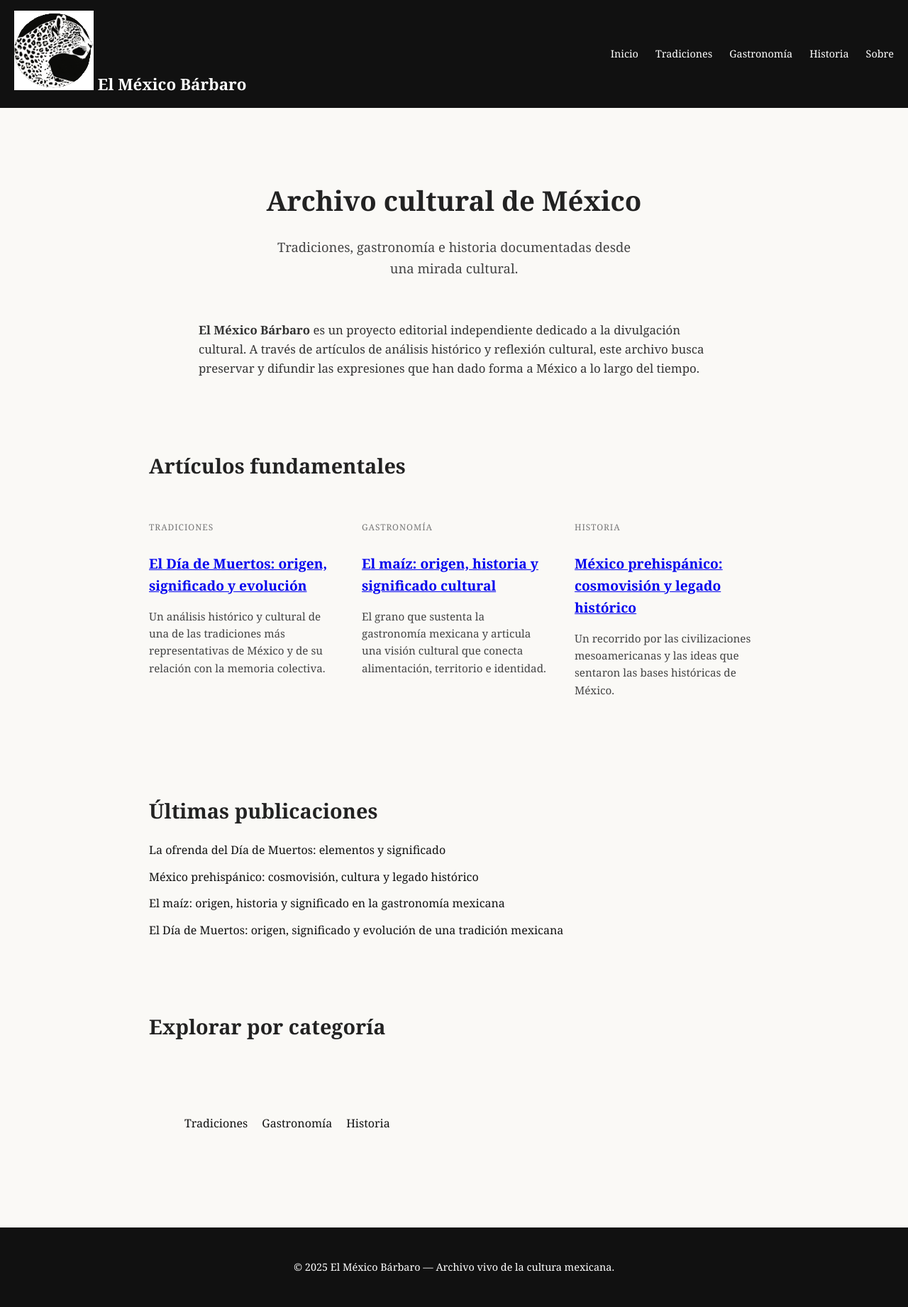
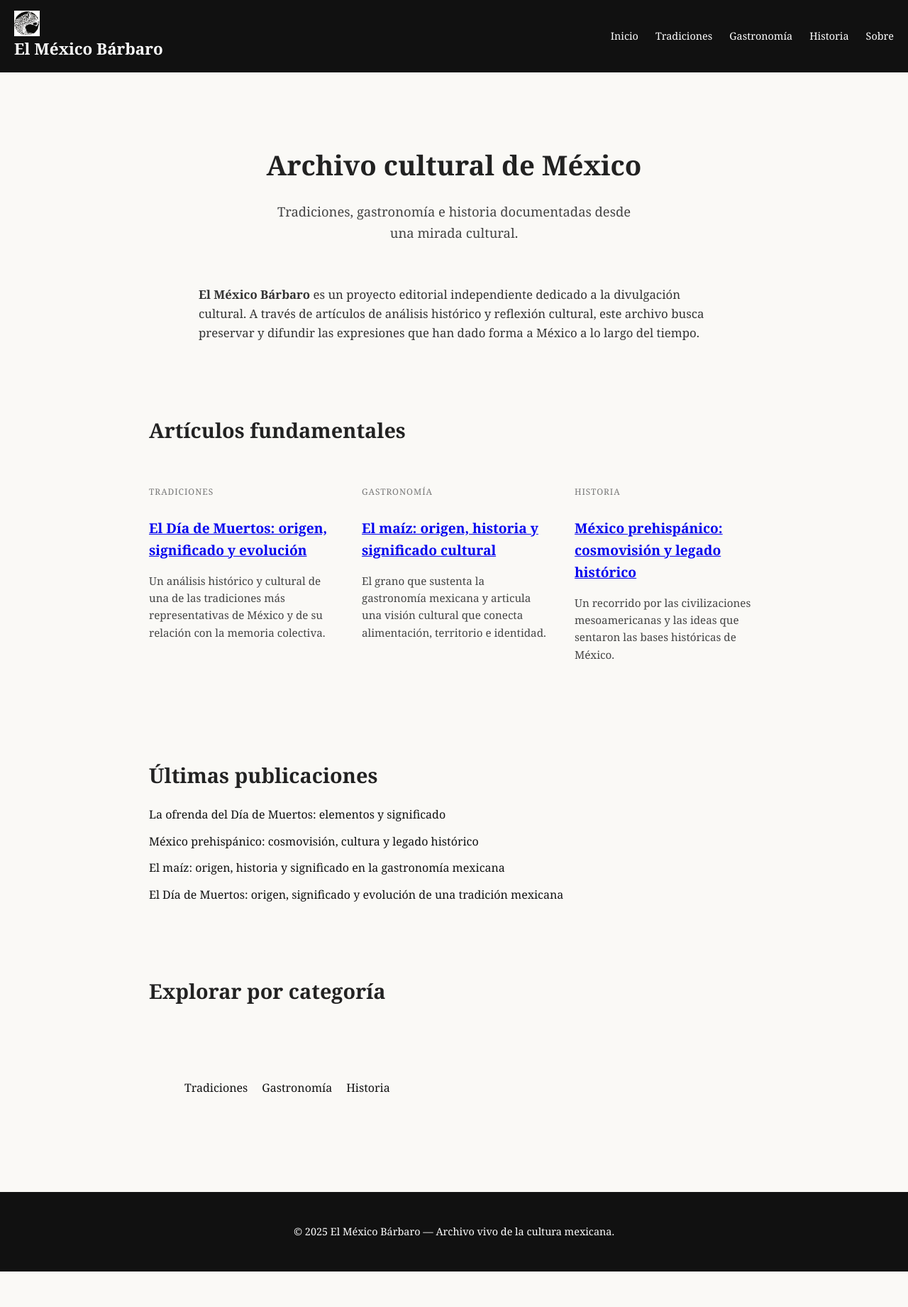
Before and after one commit to elbracamonte/elbracamonte.github.io, a Jekyll site: the page built from index.html, in a window 1280 px wide. Shown: the whole page at 71% size. Built offline with Jekyll 4.4.1, drawn with Linux system fonts in a browser that asks for light colours; after the commit the page ends 1791 px from its top, so only the background shows below that.

Commit message:
Update style.css

```diff
--- a/assets/css/style.css
+++ b/assets/css/style.css
@@ -361,6 +361,16 @@ footer {
 }
 
 /* =========================
+   CSS LOGO
+========================= */
+
+.site-logo {
+  height: 36px;
+  width: auto;
+  display: block;
+}
+
+/* =========================
    CSS TRADICIONES
 ========================= */
 
```
